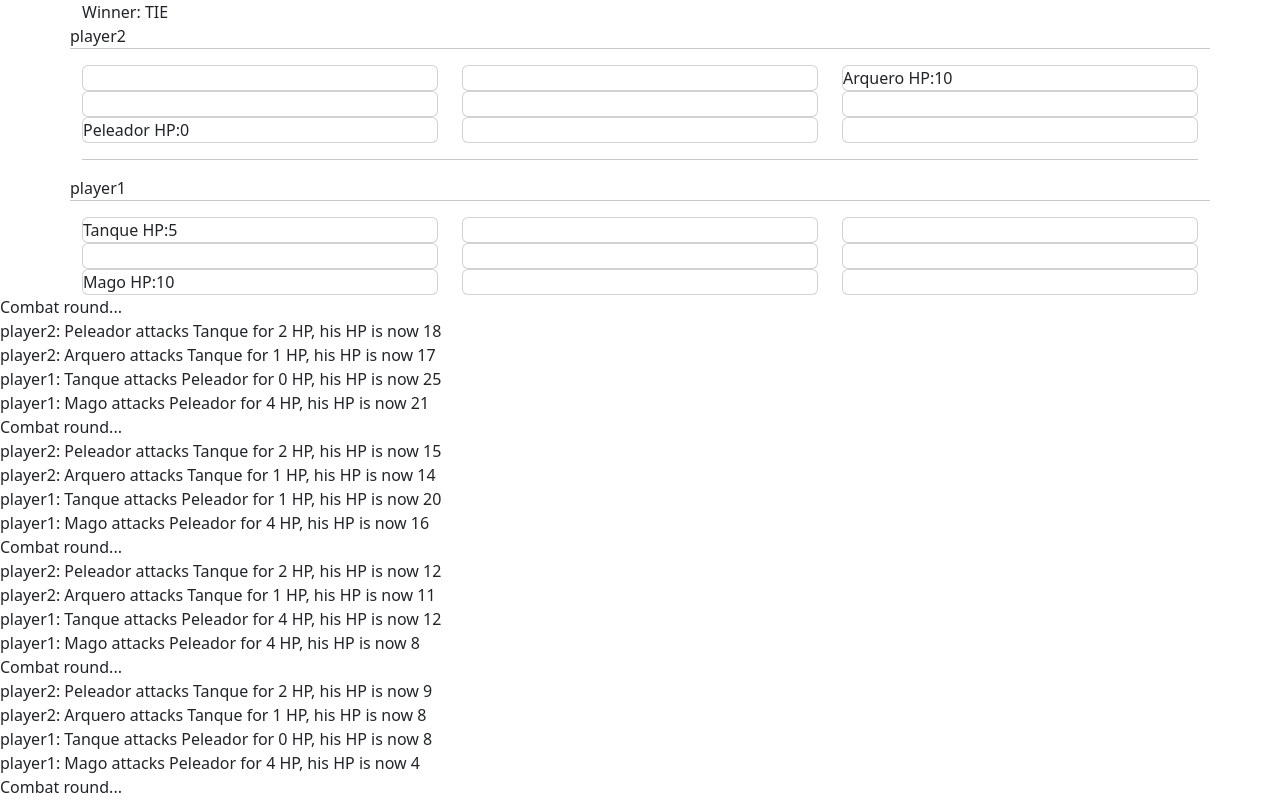
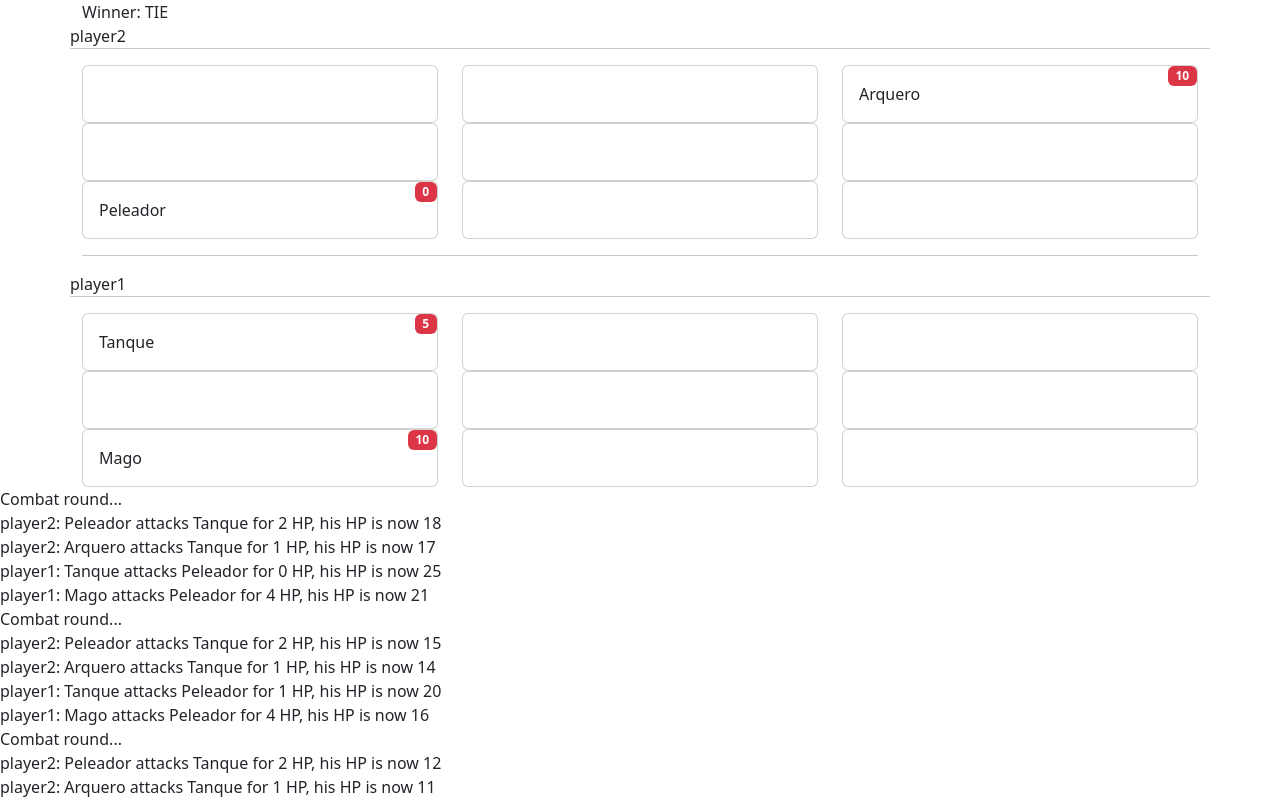
Before and after one commit to xMokar/autochess, a SvelteKit app: page / in a window 1280 px wide. Shown: the top 800 px of the page. Built offline with nearby package versions, Linux system fonts and the light colour scheme.

Commit message:
Improve display slightly

```diff
--- a/src/routes/ViewField.svelte
+++ b/src/routes/ViewField.svelte
@@ -21,13 +21,14 @@ function fieldToArray(field:Field, mirrored:boolean=false) {
 {player.name}<hr>
 {#each fieldToArray(player.field, mirrored) as slot}
 	<div class="col-4">
-		<div class="card">
+		<div class="card"><div class="card-body">
+
 		{#if slot}
-		{slot.champ.name} HP:{slot.hp}
+		{slot.champ.name} <span class="badge bg-danger position-absolute top-0 end-0">{slot.hp}</span>
 		{:else}
 		&nbsp;
 		{/if}
-		</div>
+		</div></div>
 	</div>
 {/each}
 </div>
```
